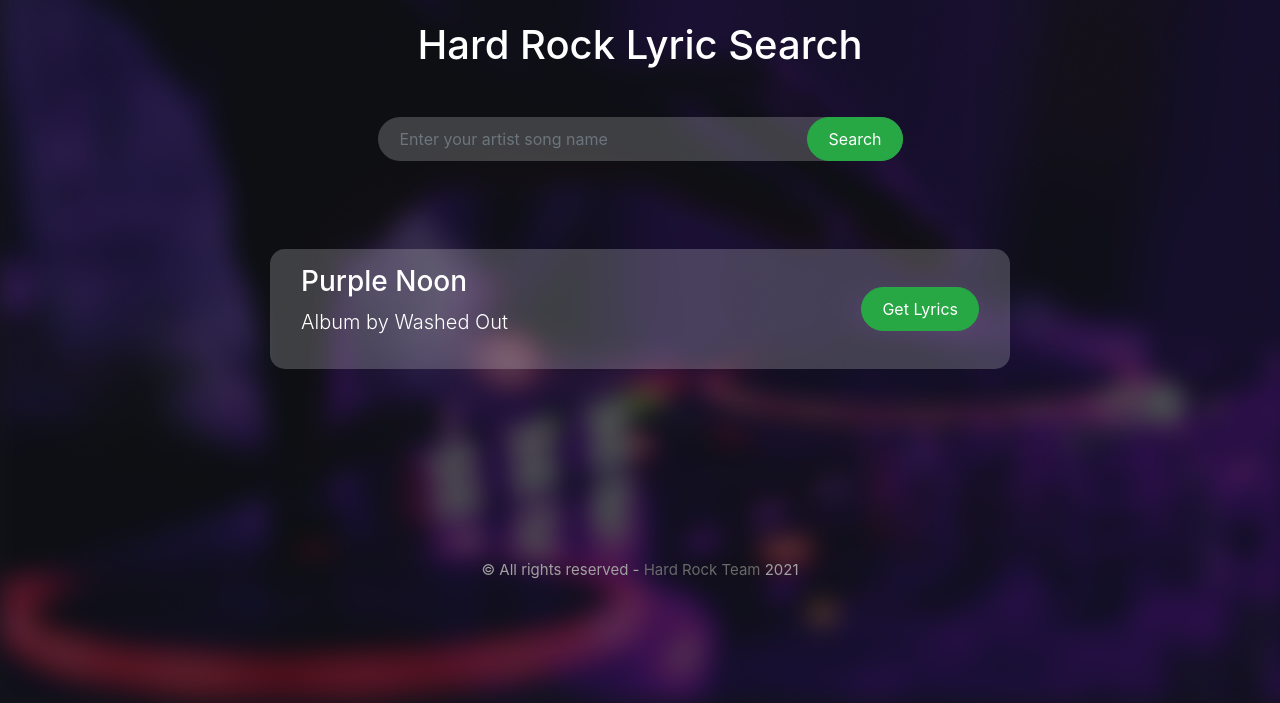
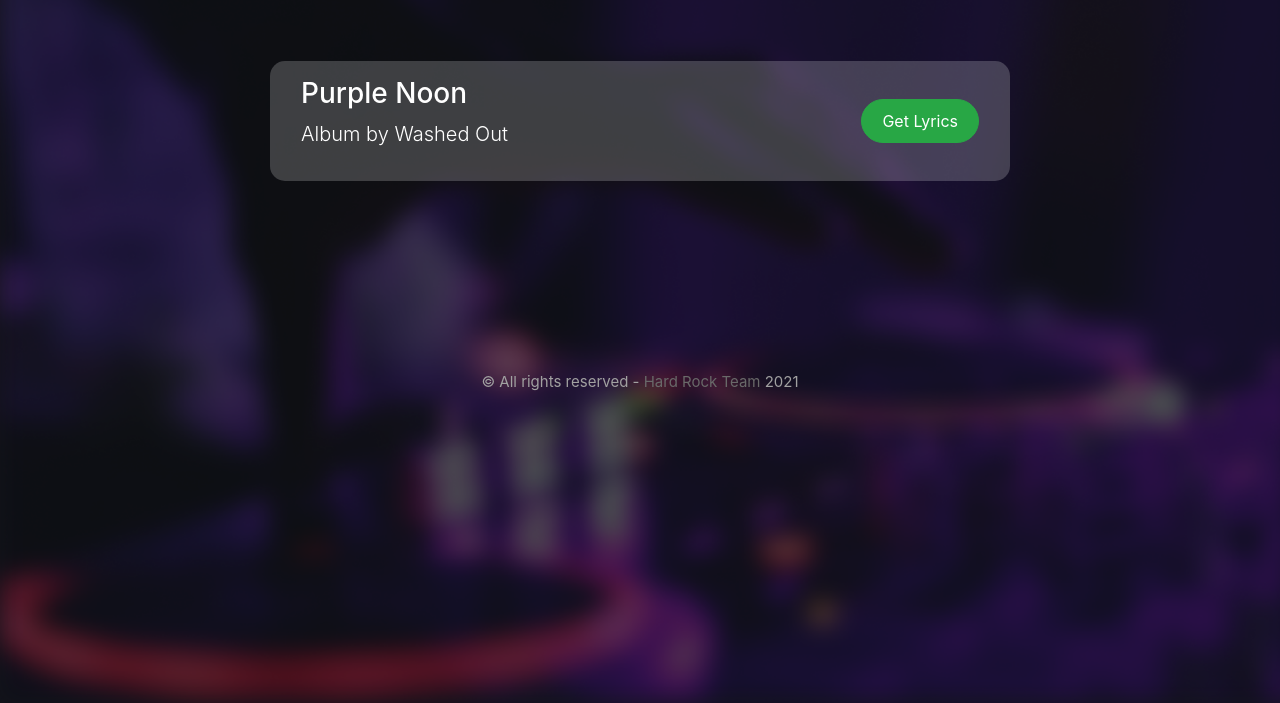
Before and after one commit to ajauntor/hard-rock, a plain HTML site: page index.html in a window 1280 px wide. Shown: the part 97-800 px from the top of the page. Drawn offline with nearby package versions, Linux system fonts and the light colour scheme.

```diff
--- a/index.html
+++ b/index.html
@@ -43,13 +43,7 @@
         </nav>
 
         <main class="content-area">
-            <div class="search-bar col-md-6 mx-auto">
-                <h1 class="text-center">Hard Rock Lyric Search</h1>
-                <div class="search-box my-5">
-                    <input id="search-field" type="text" class="form-control" placeholder="Enter your artist song name">
-                    <button onclick="searchSongs()" class="btn btn-success search-btn">Search</button>
-                </div>
-            </div>
+
             <!-- Single Lyrics -->
             <div class="single-lyrics text-center">
 
```
